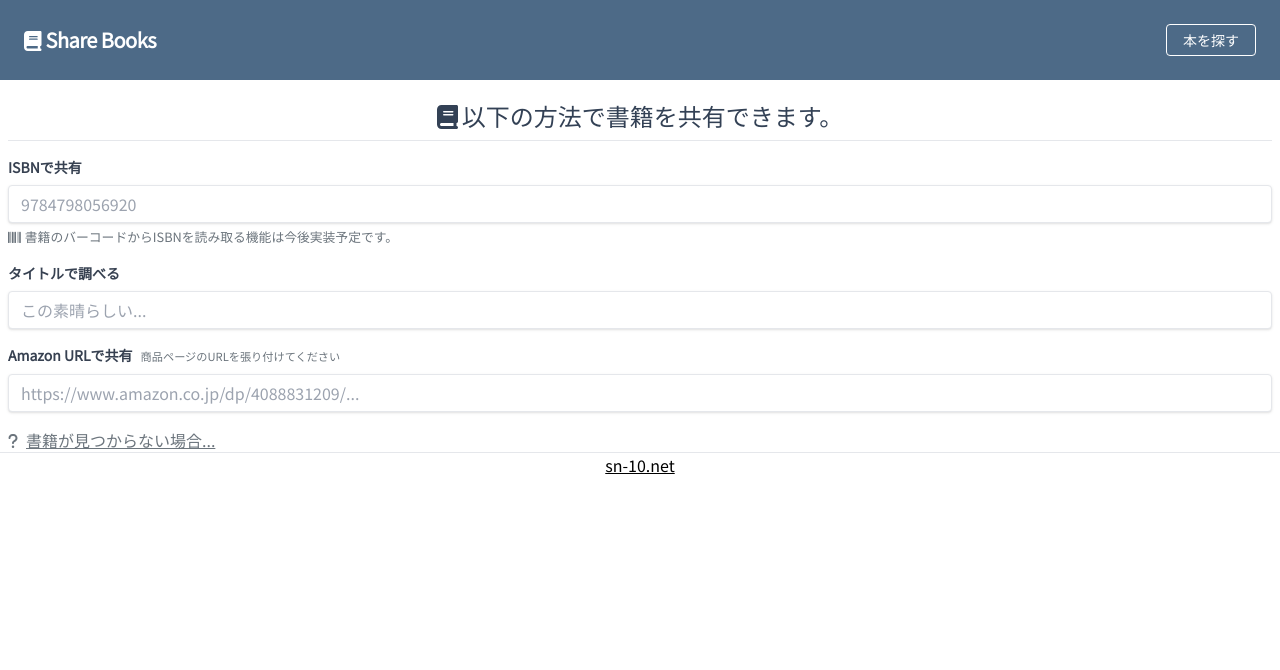
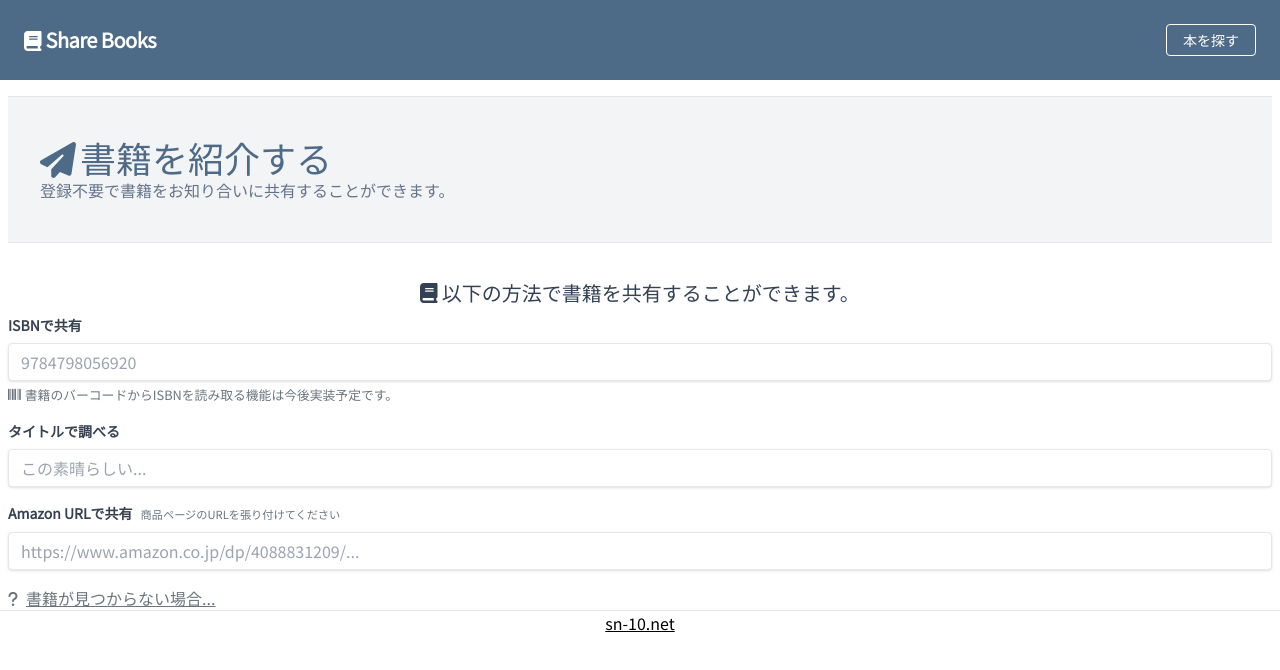
Before and after one commit to s-n-1-0/books_web, a Next.js app in the folder app/: page /ja/share in a window 1280 px wide. Shown: the top 670 px of the page. Built offline with nearby package versions, Linux system fonts and the light colour scheme.

Commit message:
shareページにタイトルブロックを追加

```diff
--- a/app/components/books/search-book-fields.tsx
+++ b/app/components/books/search-book-fields.tsx
@@ -2,6 +2,7 @@ import { makeSharePageLink } from "@/utils/links";
 import {
   faBarcode,
   faBook,
+  faPaperPlane,
   faQuestion,
 } from "@fortawesome/free-solid-svg-icons";
 import { FontAwesomeIcon } from "@fortawesome/react-fontawesome";
@@ -43,12 +44,22 @@ function SearchBookFields({ errorText }: Props) {
     "Kindle(電子書籍)のURLは現在非対応です。Amazonの商品ページで紙の書籍を選択してください。";
   return (
     <div className="text-center">
-      <h1 className="pt-5 text-2xl pb-2 text-slate-700">
+      <hr className="mt-4" />
+      <div className="py-10 text-start pl-8 bg-gray-100">
+        <h1 className="text-4xl text-my-color">
+          <FontAwesomeIcon icon={faPaperPlane} className="mr-1" />
+          書籍を紹介する
+        </h1>
+        <p className="text-slate-500">
+          登録不要で書籍をお知り合いに共有することができます。
+        </p>
+      </div>
+      <hr className="mb-4" />
+      <h3 className="pt-5 text-xl pb-2 text-slate-700">
         <FontAwesomeIcon icon={faBook} />
-        <span className="ml-1">以下の方法で書籍を共有できます。</span>
-      </h1>
+        <span className="ml-1">以下の方法で書籍を共有することができます。</span>
+      </h3>
       <p className="text-red-600">{errorText}</p>
-      <hr className="mb-4" />
       <div className="mb-4">
         <div className="flex items-end">
           <div className="w-full">
```
